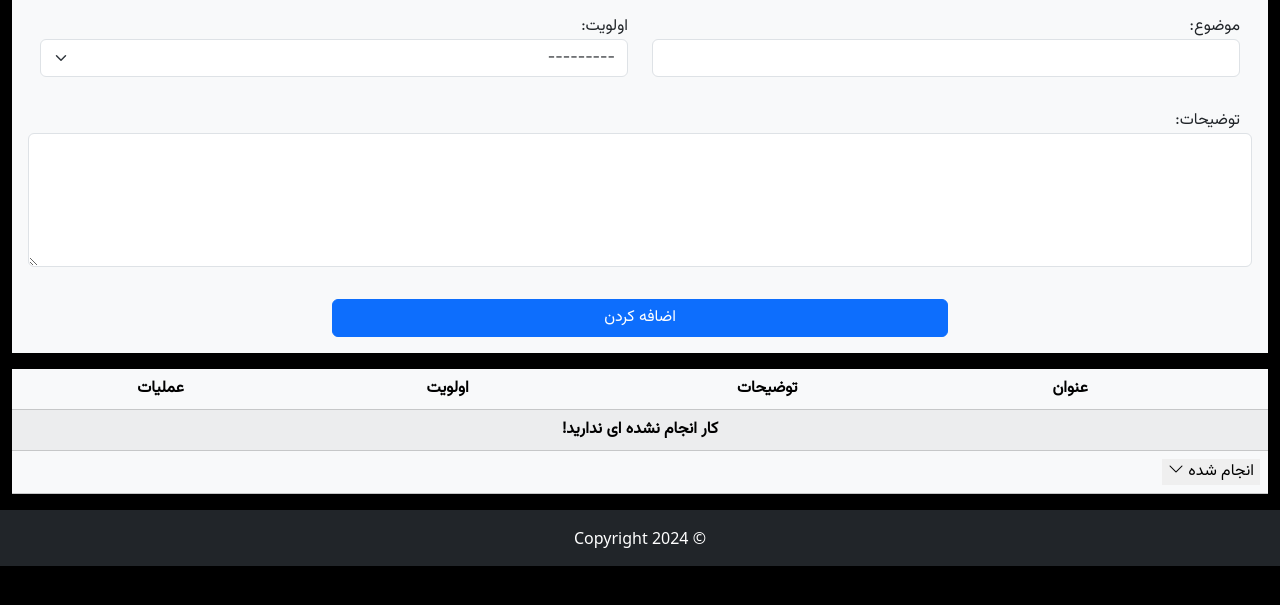
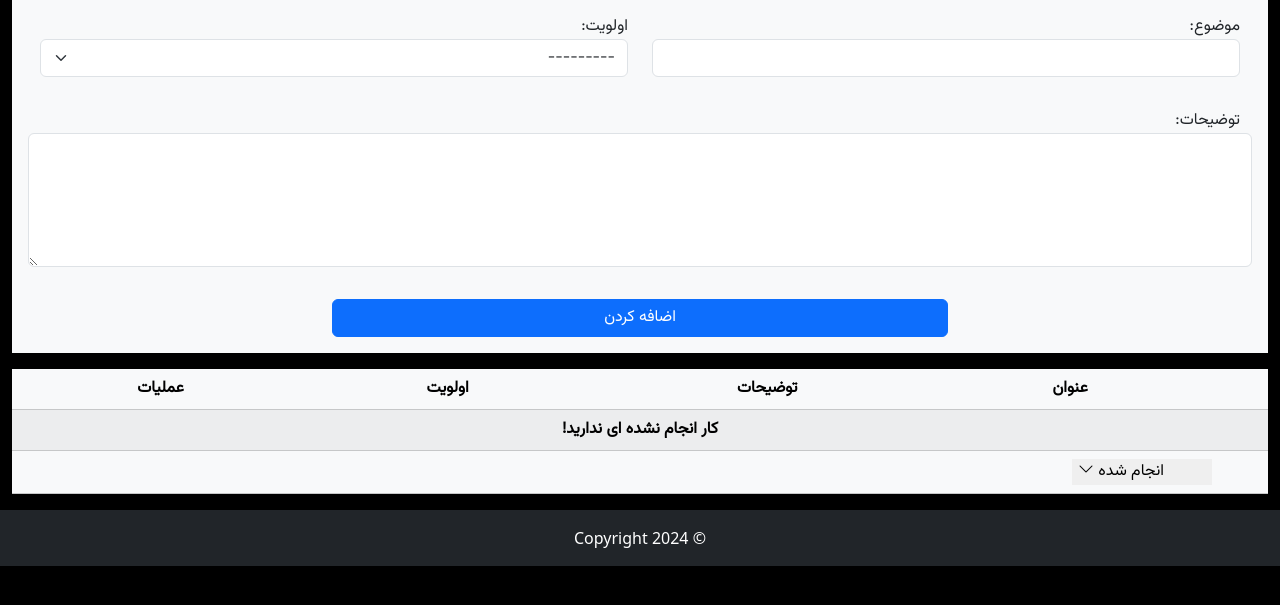
Before and after one commit to Behnaz81/TODOList, a Django app: page / in a window 1280 px wide. Shown: the part 73-678 px from the top of the page. Run offline with Django 5.2, Linux system fonts and the light colour scheme; data that the repository does not hold is empty.

Commit message:
padding and margin was added to the completed collapse buttos

```diff
--- a/templates/list.html
+++ b/templates/list.html
@@ -47,7 +47,7 @@
 
         <tr class="text-start">
             <th colspan="5">
-                <button class=" border-0 bg-opacity-0" type="button" data-bs-toggle="collapse" data-bs-target="#collapseExample" aria-expanded="false" aria-controls="collapseExample">
+                <button class=" border-0 bg-opacity-0 ps-5 ms-5" type="button" data-bs-toggle="collapse" data-bs-target="#collapseExample" aria-expanded="false" aria-controls="collapseExample">
                     انجام شده
                 <i class="bi bi-chevron-down"></i>
                 </button>
```
